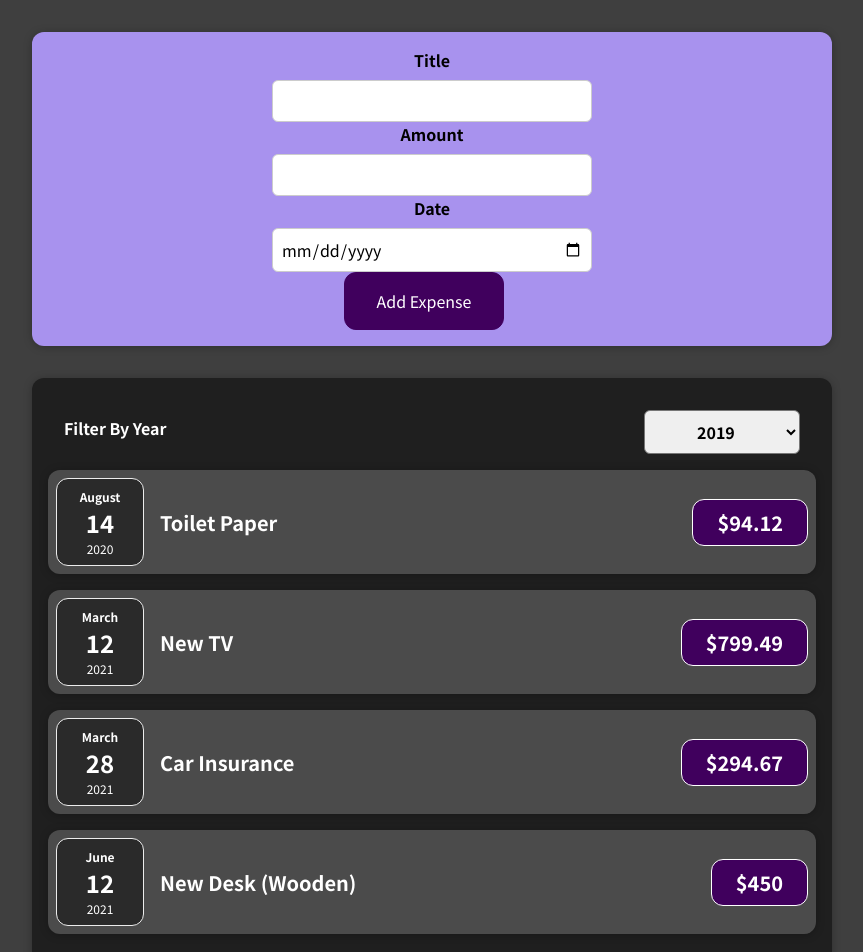
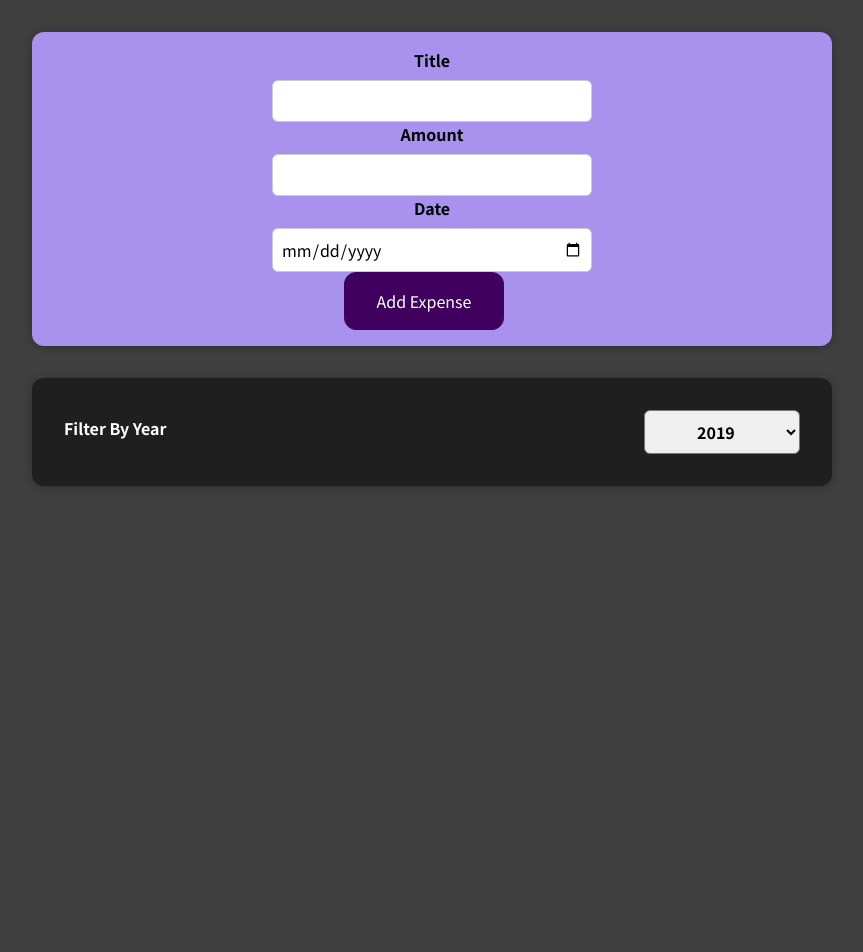
Before and after one commit to Lion786420/Expense_app, a React (Create React App) app: page / in a window 1280 px wide. Shown: the top 952 px of the page, without its empty margins (208-1071 px from the left). After the commit the page ends 800 px from the top, so only its background shows below. Built offline with nearby package versions, Linux system fonts and the light colour scheme.

Commit message:
Added year filter functionality

```diff
--- a/src/App.js
+++ b/src/App.js
@@ -1,8 +1,8 @@
 import Expenses from "./components/Expenses/Expenses";
 import NewExpense from "./components/NewExpense/NewExpense";
+import { useState } from "react";
 
-const App = () => {
-  const expenses = [
+const dummyExpenses = [
   {
     id: "e1",
     title: "Toilet Paper",
@@ -24,8 +24,13 @@
   },
 ];
 
+const App = () => {
+  const [expenses, setExpenses] = useState(dummyExpenses);
+
   const onTransfer = (expense) => {
-    console.log(expense);
+    setExpenses((prevExpenses) => {
+      return [expense, ...prevExpenses];
+    });
   };
 
   return (
--- a/src/components/Expenses/Expenses.js
+++ b/src/components/Expenses/Expenses.js
@@ -9,30 +9,21 @@
   const yearIndicator = (yearSelected) => {
     setFilteredYear(yearSelected);
   };
+  const filteredExpense = props.items.filter((item) => {
+    return item.date.getFullYear().toString() === filteredYear;
+  });
 
   return (
     <Card className="expenses">
       <ExpenseFilter yearSender={yearIndicator} selected={filteredYear} />
-      <ExpenseItem
-        title={props.items[0].title}
-        amount={props.items[0].amount}
-        date={props.items[0].date}
-      />
-      <ExpenseItem
-        title={props.items[1].title}
-        amount={props.items[1].amount}
-        date={props.items[1].date}
-      />
-      <ExpenseItem
-        title={props.items[2].title}
-        amount={props.items[2].amount}
-        date={props.items[2].date}
-      />
-      <ExpenseItem
-        title={props.items[3].title}
-        amount={props.items[3].amount}
-        date={props.items[3].date}
-      />
+      {filteredExpense.map((expense) => (
+        <ExpenseItem
+          key={expense.id}
+          title={expense.title}
+          amount={expense.amount}
+          date={expense.date}
+        />
+      ))}
     </Card>
   );
 };
```
Lines whose indentation alone changed are shown as unchanged.
